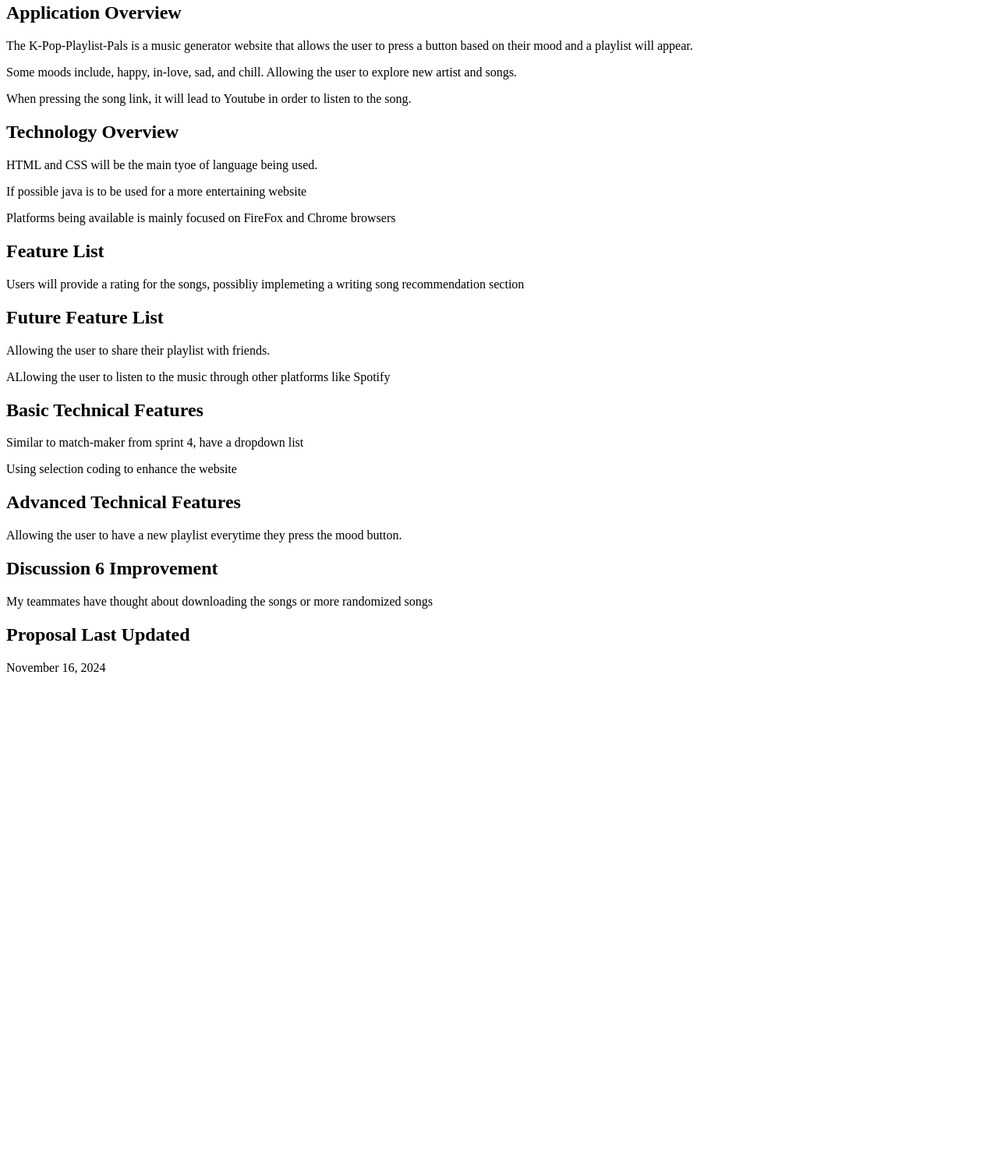
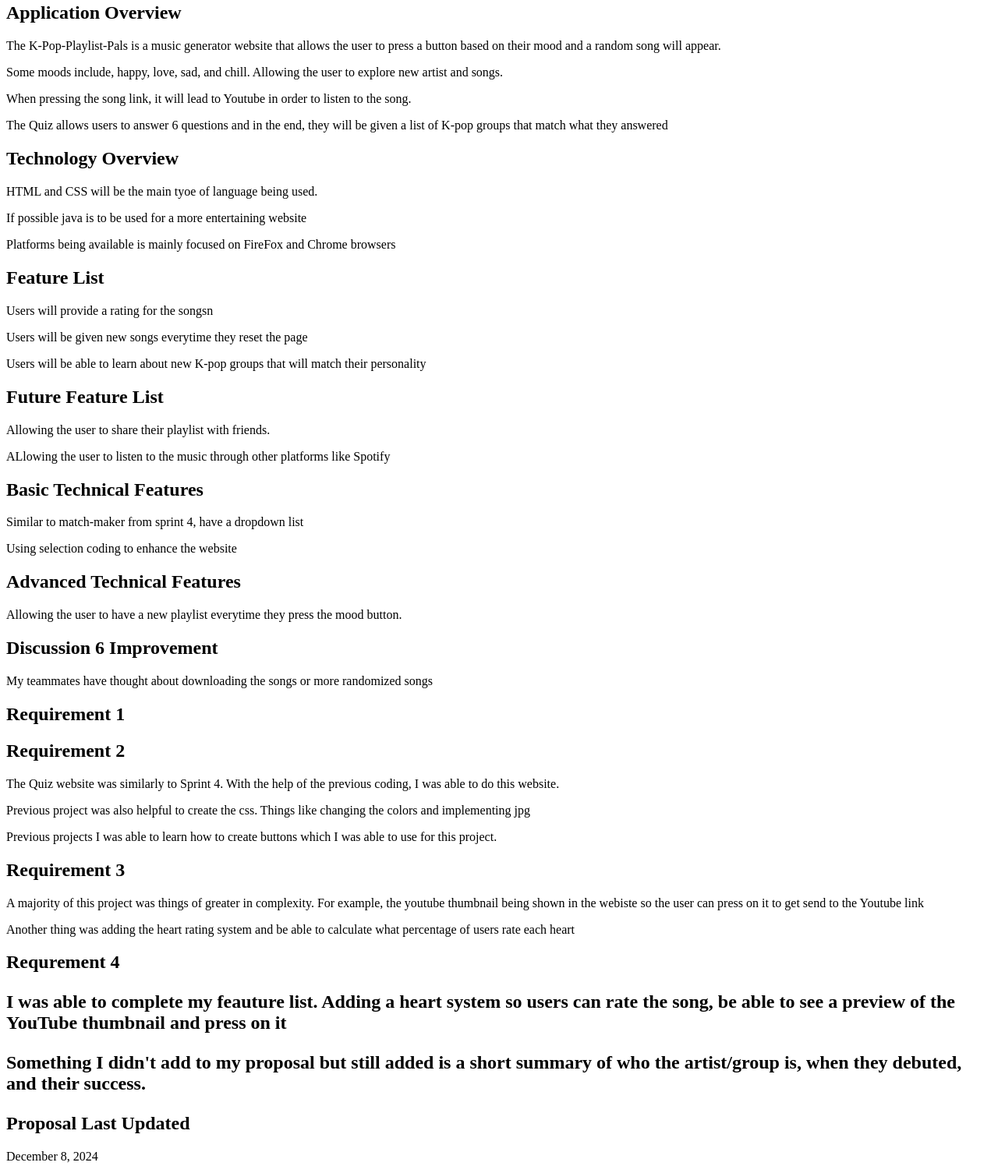
Before and after one commit to KeyyGonza/Class-Project-Proposal, a plain HTML site: page index.html in a window 1280 px wide. Shown: the part 182-1678 px from the top of the page at 78% size. Before the commit the page ends 1064 px from the top, so only its background shows below. Drawn offline with Linux system fonts and the light colour scheme.

Commit message:
Update index.html

```diff
--- a/index.html
+++ b/index.html
@@ -5,9 +5,10 @@
 
 
 <h2>Application Overview</h2>
-<p>The K-Pop-Playlist-Pals is a music generator website that allows the user to press a button based on their mood and a playlist will appear.</p>
-<p>Some moods include, happy, in-love, sad, and chill. Allowing the user to explore new artist and songs.</p>
+<p>The K-Pop-Playlist-Pals is a music generator website that allows the user to press a button based on their mood and a random song will appear.</p>
+<p>Some moods include, happy, love, sad, and chill. Allowing the user to explore new artist and songs.</p>
 <p>When pressing the song link, it will lead to Youtube in order to listen to the song. </p>
+<p>The Quiz allows users to answer 6 questions and in the end, they will be given a list of K-pop groups that match what they answered</p>
 
 <h2>Technology Overview</h2>
 <p>HTML and CSS will be the main tyoe of language being used. </p>
@@ -16,7 +17,9 @@
 
 
 <h2> Feature List </h2>
-<p>Users will provide a rating for the songs, possibliy implemeting a writing song recommendation section</p></p>
+<p>Users will provide a rating for the songsn</p>
+<p>Users will be given new songs everytime they reset the page</p>
+<p>Users will be able to learn about new K-pop groups that will match their personality </p>
 
 <h2>Future Feature List</h2>
 <p>Allowing the user to share their playlist with friends. </p>
@@ -32,5 +35,21 @@
 <h2> Discussion 6 Improvement </h2>
 <p>My teammates have thought about downloading the songs or more randomized songs </p>
 
+ <h2>Requirement 1 </h2>
+
+<p> </p>
+ <h2>Requirement 2 </h2>
+
+<p> The Quiz website was similarly to Sprint 4. With the help of the previous coding, I was able to do this website.  </p>
+<p>Previous project was also helpful to create the css. Things like changing the colors and implementing jpg</p>
+<p>Previous projects I was able to learn how to create buttons which I was able to use for this project. </p>
+
+ <h2>Requirement 3 </h2>
+
+<p>A majority of this project was things of greater in complexity. For example, the youtube thumbnail being shown in the webiste so the user can press on it to get send to the Youtube link </p>
+<p>Another thing was adding the heart rating system and be able to calculate what percentage of users rate each heart</p>
+ <h2>Requrement 4 <h2>
+   <p> I was able to complete my feauture list. Adding a heart system so users can rate the song, be able to see a preview of the YouTube thumbnail and press on it </p>
+<p>Something I didn't add to my proposal but still added is a short summary of who the artist/group is, when they debuted, and their success.</p>
 <h2>Proposal Last Updated</h2>
-<p>November 16, 2024</p>
+<p>December 8, 2024</p>
```
